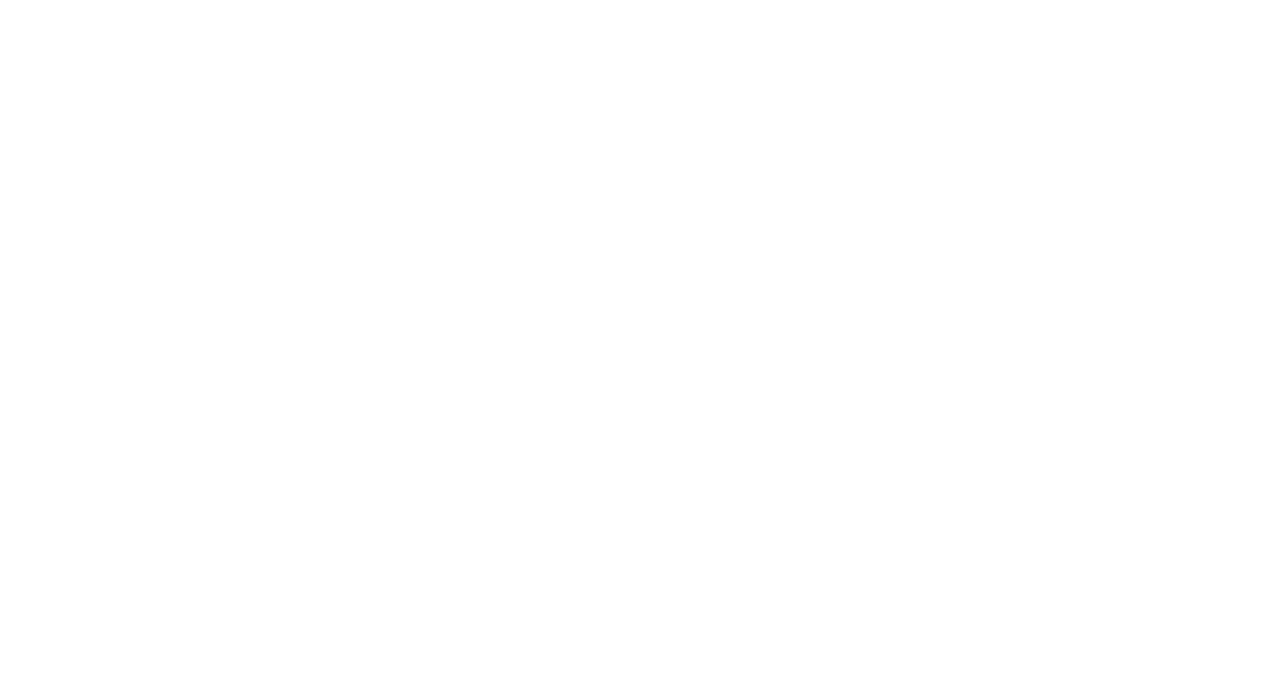
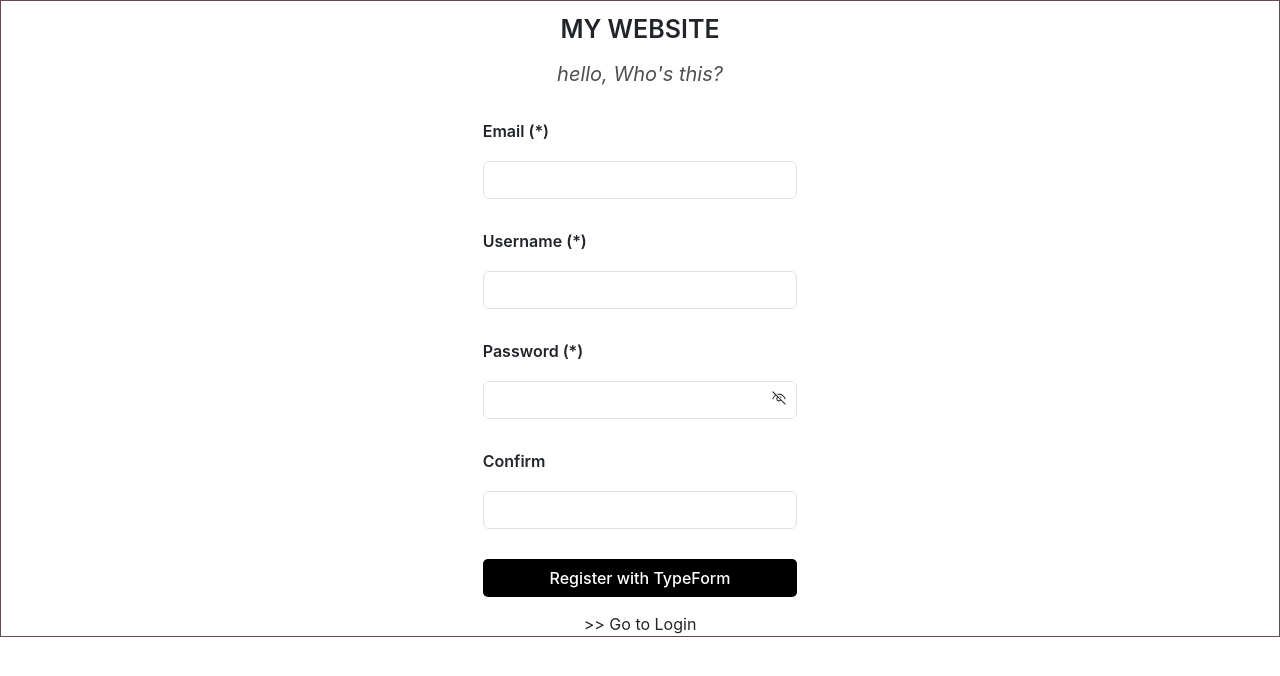
Before and after one commit to Letung2k3/ReactJs_App-Use-Hook-, a React (Create React App) app: page /signup in a window 1280 px wide. Before the commit this address had no page. Shown: the top 676 px of the page. Built offline with nearby package versions, Linux system fonts and the light colour scheme.

Commit message:
Video 26:Sign up Api

```diff
--- a/src/components/Auth/Login..js
+++ b/src/components/Auth/Login..js
@@ -7,7 +7,24 @@
      const [email, setEmail] = useState("");
      const [password, setPassword] = useState("");
      const navigate = useNavigate();
+     const validateEmail = (email) => {
+          return String(email)
+               .toLowerCase()
+               .match(
+                    /^(([^<>()[\]\\.,;:\s@"]+(\.[^<>()[\]\\.,;:\s@"]+)*)|.(".+"))@((\[[0-9]{1,3}\.[0-9]{1,3}\.[0-9]{1,3}\.[0-9]{1,3}\])|(([a-zA-Z\-0-9]+\.)+[a-zA-Z]{2,}))$/
+               );
+     };
      const handleLogin = async () => {
+
+          const isValidEmail = validateEmail(email);
+          if (!isValidEmail) {
+               toast.error("Invalid email!");
+               return;
+          }
+          if (!password) {
+               toast.error('Invalid password!');
+               return;
+          }
           let res = await postUserLogin(email, password)
           if (res.EC === 0) {
                await toast.success(res.EM);
@@ -22,7 +39,7 @@
           <div className="login-container">
                <div className="login-header">
                     Don't have an account yet?
-                    <button className='btn-signup'>Sign up</button>
+                    <button className='btn-signup' onClick={() => navigate('/signup')}>Sign up</button>
                </div>
                <div className="login-tilte col-3 mx-auto">
                     My Website
--- a/src/components/Auth/Login.scss
+++ b/src/components/Auth/Login.scss
@@ -75,3 +75,71 @@
           }
      }
 }
+
+.Register-container {
+     padding: 0px 10px;
+     border: 1px solid #614d4d;
+
+     .Register-tilte {
+          font-weight: 600;
+          text-transform: uppercase;
+          font-size: 25px;
+          padding: 10px 0;
+          text-align: center;
+     }
+
+     .Register-welcome {
+          font-size: 20px;
+          text-align: center;
+          opacity: 0.8;
+          font-style: italic;
+     }
+
+     .Register-content-form {
+          margin-top: 30px;
+          display: flex;
+          flex-direction: column;
+          gap: 15px;
+
+          .form-group {
+               margin-bottom: 15px;
+
+               input {
+                    margin-top: 10px;
+               }
+
+               .form-label {
+                    font-weight: 600;
+               }
+
+          }
+
+          .forgot-password {}
+
+          .form-btn-Register {
+               width: 100% !important;
+               height: 38px;
+               color: #fff !important;
+               background-color: #000 !important;
+               font-weight: 500 !important;
+               cursor: pointer !important;
+               border: none;
+               border-radius: 5px !important;
+
+               &:hover {
+                    background-color: #3d3737 !important;
+               }
+          }
+
+          .pass-group {
+               position: relative;
+
+               .icons-eye {
+                    cursor: pointer;
+                    position: absolute;
+                    right: 10px;
+                    bottom: 10px;
+               }
+          }
+     }
+}
--- /dev/null
+++ b/src/components/Auth/Register.js
@@ -0,0 +1,116 @@
+import './Login.scss'
+import { useState } from 'react';
+import { useNavigate } from "react-router-dom"
+import { postUserRegister } from '../../services/apiService';
+import { toast } from 'react-toastify';
+import { VscEye, VscEyeClosed } from 'react-icons/vsc'
+import './Login.scss'
+const Register = (props) => {
+     const [email, setEmail] = useState("");
+     const [username, setUsername] = useState("");
+     const [password, setPassword] = useState("");
+     const [confirm, setConfirm] = useState("");
+     const navigate = useNavigate();
+     const [isShowPassword, setIsShowPassword] = useState(false)
+     const validateEmail = (email) => {
+          return String(email)
+               .toLowerCase()
+               .match(
+                    /^(([^<>()[\]\\.,;:\s@"]+(\.[^<>()[\]\\.,;:\s@"]+)*)|.(".+"))@((\[[0-9]{1,3}\.[0-9]{1,3}\.[0-9]{1,3}\.[0-9]{1,3}\])|(([a-zA-Z\-0-9]+\.)+[a-zA-Z]{2,}))$/
+               );
+     };
+     const handleRegister = async (e) => {
+          e.preventDefault();
+          if (password !== confirm) {
+               toast.error('Passwords do not match!');
+               return;
+          }
+          try {
+               const isValidEmail = validateEmail(email);
+               if (!isValidEmail) {
+                    toast.error("Invalid email!");
+                    return;
+               }
+               if (!password) {
+                    toast.error('Invalid password!');
+                    return;
+               }
+               // Make API call
+               let data = await postUserRegister(email, password, username);
+
+               if (data.EC === 0) {
+                    toast.success(data.EM);
+                    navigate('/login'); // Navigate to login on success
+               } else {
+                    toast.error(data.EM); // Show error toast if registration fails
+               }
+          } catch (error) {
+               toast.error('An error occurred during registration.');
+               console.error('Registration error:', error);
+          }
+     }
+     return (
+          <div className="Register-container">
+               <div className="Register-tilte col-3 mx-auto">
+                    My Website
+               </div>
+               <div className="Register-welcome col-3 mx-auto">
+                    hello, Who's this?
+               </div>
+               <div className="Register-content-form col-3 mx-auto">
+                    <div className="form-group">
+                         <label className='form-label'>Email (*)</label>
+                         <input
+                              type={"email"}
+                              className="form-control"
+                              value={email}
+                              onChange={(event) => setEmail(event.target.value)}
+                         />
+                    </div>
+                    <div className="form-group">
+                         <label className='form-label'>Username (*)</label>
+                         <input
+                              type={"email"}
+                              className="form-control"
+                              value={username}
+                              onChange={(event) => setUsername(event.target.value)}
+                         />
+                    </div>
+                    <div className="form-group pass-group">
+                         <label className='form-label'>Password (*)</label>
+                         <input
+                              type={isShowPassword ? 'text' : 'password'}
+                              className="form-control"
+                              value={password}
+                              onChange={(event) => setPassword(event.target.value)}
+                         />
+                         {isShowPassword ?
+                              <spam className='icons-eye' onClick={() => setIsShowPassword(false)}>
+                                   <VscEye />
+                              </spam>
+                              :
+                              <spam className='icons-eye' onClick={() => setIsShowPassword(true)}>
+                                   <VscEyeClosed />
+                              </spam>
+
+                         }
+                    </div>
+                    <div className="form-group">
+                         <label className='form-label'>Confirm</label>
+                         <input
+                              type={"password"}
+                              className="form-control"
+                              value={confirm}
+                              onChange={(event) => setConfirm(event.target.value)}
+                         />
+                    </div>
+
+                    <button type="submit" className='form-btn-Register' onClick={(e) => handleRegister(e)}>Register with TypeForm</button>
+                    <span className='text-center' style={{ cursor: 'pointer' }} onClick={() => navigate('/login')}>
+                         &#62;&#62; Go to Login
+                    </span>
+               </div>
+          </div>
+     )
+}
+export default Register
--- a/src/components/Header/Header.js
+++ b/src/components/Header/Header.js
@@ -8,6 +8,9 @@
      const navigate = useNavigate();
      const handleBtnLogin = () => {
           navigate('/login')
+     }
+     const handleBtnRegister = () => {
+          navigate('/signup')
      }
      return (
           <Navbar collapseOnSelect expand="lg" className="bg-body-tertiary">
@@ -27,7 +30,7 @@
                                    <NavDropdown.Item > Log out</NavDropdown.Item>
                                    <NavDropdown.Item >Another</NavDropdown.Item>
                               </NavDropdown> */}
-                              <button className='btn-signup'>Sign up</button>
+                              <button className='btn-signup' onClick={handleBtnRegister} >Sign up</button>
                          </Nav>
                     </Navbar.Collapse>
                </Container>
--- a/src/routers/Layout.js
+++ b/src/routers/Layout.js
@@ -7,6 +7,7 @@
 import { Routes, Route } from 'react-router-dom';
 import App from '../App';
 import { ToastContainer } from 'react-toastify';
+import Register from '../components/Auth/Register';
 const Layout = (props) => {
      return (
           <>
@@ -20,6 +21,7 @@
                          <Route path='manage-user' element={<ManageUser />} />
                     </Route>
                     <Route path='login' element={<Login />} />
+                    <Route path='signup' element={<Register />} />
                </Routes>
                <ToastContainer
                     position="top-right"
--- a/src/services/apiService.js
+++ b/src/services/apiService.js
@@ -31,4 +31,7 @@
 const postUserLogin = (email, password) => {
      return axios.post('api/v1/login', { email: email, password: password })
 }
-export { postCreateNewUser, getUser, putUpdateUser, deleteUser, getUserPaginate, postUserLogin }
+const postUserRegister = (email, password, username) => {
+     return axios.post('api/v1/register', { email: email, password: password, username: username })
+}
+export { postCreateNewUser, getUser, putUpdateUser, deleteUser, getUserPaginate, postUserLogin, postUserRegister }
```
